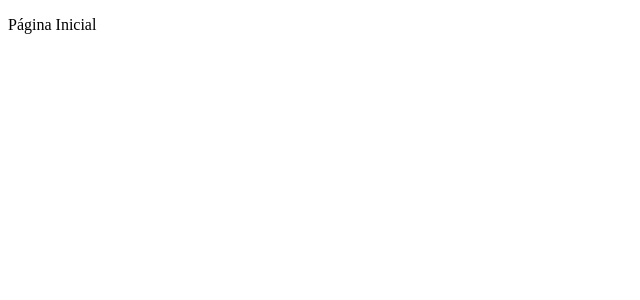
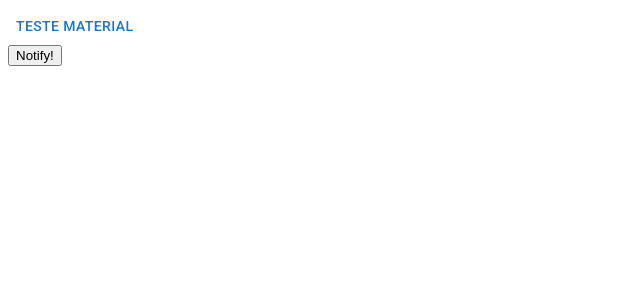
Before and after one commit to Monalisa017/mssp, a React (Create React App) app: page /pagina-inicial in a window 1280 px wide. Shown: the top 300 px of the page, without its empty margins (0-640 px from the left). Built offline with nearby package versions, Linux system fonts and the light colour scheme.

Commit message:
feat: Adicionando Material UI

```diff
--- a/public/index.html
+++ b/public/index.html
@@ -14,6 +14,9 @@
     <link rel="manifest" href="%PUBLIC_URL%/manifest.json" />
 
     <title>Portfolio School System</title>
+
+    <link rel="stylesheet" href="https://fonts.googleapis.com/css?family=Roboto:300,400,500,700&display=swap"/>
+    <link rel="stylesheet" href="https://fonts.googleapis.com/icon?family=Material+Icons"/>
   </head>
   <body>
     <noscript>Você precisa de javascript para rodar a aplicação.</noscript>
--- a/src/App.tsx
+++ b/src/App.tsx
@@ -1,10 +1,18 @@
 import { BrowserRouter } from "react-router-dom";
+import { ToastContainer, toast } from 'react-toastify';
+import 'react-toastify/dist/ReactToastify.css';
 import { AppRoutes } from './routes';
 
 export const App = () => {
+  const notify = () => toast("Wow so easy!")
   return (
     <BrowserRouter>
       <AppRoutes />
+
+      <div>
+        <button onClick={notify}>Notify!</button>
+        <ToastContainer />
+      </div>
     </BrowserRouter>
   );
 }
--- a/src/routes/index.tsx
+++ b/src/routes/index.tsx
@@ -1,11 +1,16 @@
+import Button from '@mui/material/Button/Button';
 import { Navigate, Route, Routes } from 'react-router-dom';
+import { ToastContainer, toast } from 'react-toastify';
 
 
 
 export const AppRoutes = () => {
+    function Teste(){
+        toast.success("Funcionando!")
+    }
     return(
         <Routes>
-            <Route path="/pagina-inicial" element={<p>Página Inicial</p>} />
+            <Route path="/pagina-inicial" element={<Button onClick={() => Teste()}>Teste Material</Button>} />
             <Route path="*" element={<Navigate to="pagina-inicial" />} />
         </Routes>
     );
```
Also changed, not shown: package.json (+6 -1 lines), 1 other file (tests, documents, lock files or other folders).
